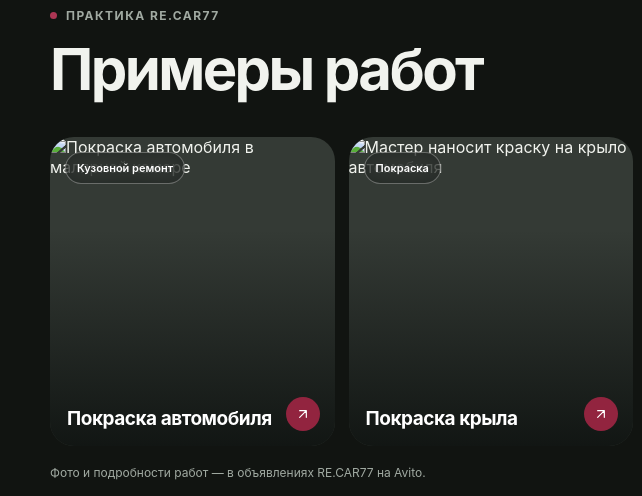
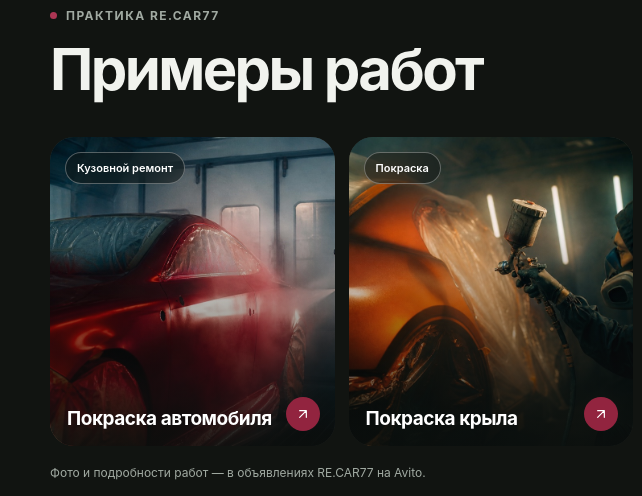
Before and after one commit to netroju/re.car77, a plain HTML site: page index.html in a window 1280 px wide. Shown: the part 1828-2324 px from the top of the page, 0-642 px from the left. Drawn offline with Linux system fonts and the light colour scheme; grey boxes are pictures that could not be loaded.

Commit message:
Fix local photo paths

```diff
--- a/index.html
+++ b/index.html
@@ -484,12 +484,12 @@
         </div>
         <div class="work-grid">
           <a class="work-card" href="https://www.avito.ru/moskva/predlozheniya_uslug/pokraska_avto_kuzovnoy_remont_8577682274" target="_blank" rel="noopener noreferrer" aria-label="Покраска автомобиля и кузовной ремонт — открыть объявление на Avito">
-            <img src="images/works-auto-painting.jpg" alt="Покраска автомобиля в малярной камере" loading="lazy">
+            <img src="works-auto-painting.jpg" alt="Покраска автомобиля в малярной камере" loading="lazy">
             <span class="work-tag">Кузовной ремонт</span>
             <span class="work-caption"><h3>Покраска автомобиля</h3><span class="work-link-icon" aria-hidden="true"><svg viewBox="0 0 24 24" fill="none" stroke="currentColor" stroke-width="1.8" stroke-linecap="round" stroke-linejoin="round"><path d="M7 17 17 7M7 7h10v10"/></svg></span></span>
           </a>
           <a class="work-card" href="https://www.avito.ru/moskva/predlozheniya_uslug/pokraska_kryla_avto_8094410332" target="_blank" rel="noopener noreferrer" aria-label="Покраска крыла — открыть объявление на Avito">
-            <img src="images/works-fender-painting.jpg" alt="Мастер наносит краску на крыло автомобиля" loading="lazy">
+            <img src="works-fender-painting.jpg" alt="Мастер наносит краску на крыло автомобиля" loading="lazy">
             <span class="work-tag">Покраска</span>
             <span class="work-caption"><h3>Покраска крыла</h3><span class="work-link-icon" aria-hidden="true"><svg viewBox="0 0 24 24" fill="none" stroke="currentColor" stroke-width="1.8" stroke-linecap="round" stroke-linejoin="round"><path d="M7 17 17 7M7 7h10v10"/></svg></span></span>
           </a>
```
